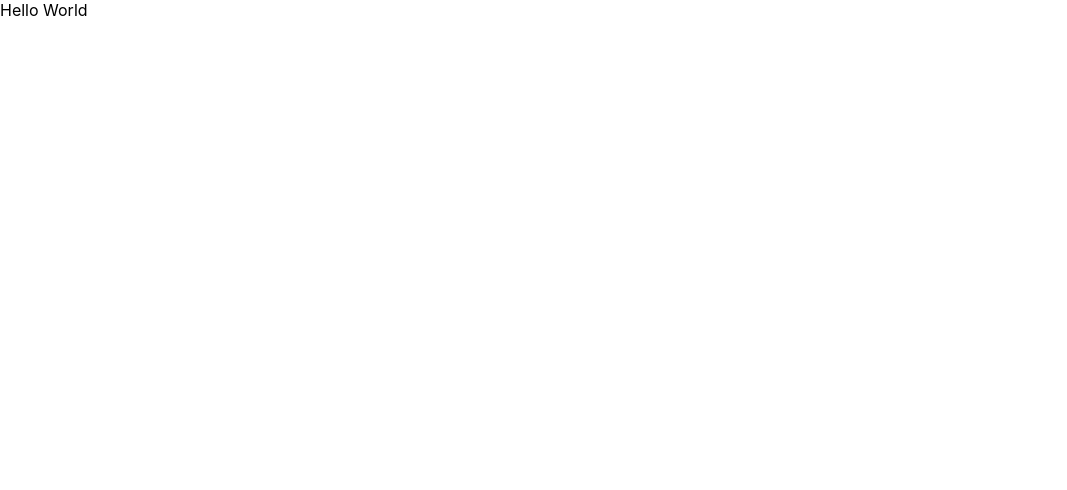
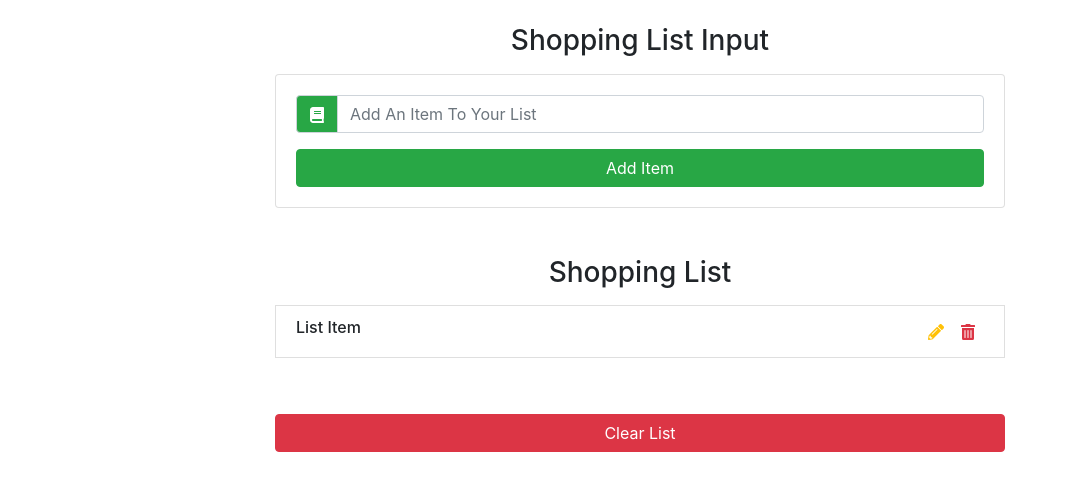
Before and after one commit to FelipeSoller/Shopping_List, a React (Create React App) app: page / in a window 1280 px wide. Shown: the top 490 px of the page, without its empty margins (0-1067 px from the left). Built offline with nearby package versions, Linux system fonts and the light colour scheme.

Commit message:
UI Creation

```diff
--- a/package.json
+++ b/package.json
@@ -7,9 +7,12 @@
     "@testing-library/react": "^11.1.0",
     "@testing-library/user-event": "^12.1.10",
     "boostrap": "^2.0.0",
+    "bootstrap": "^4.5.3",
     "react": "^17.0.1",
     "react-dom": "^17.0.1",
+    "react-icons": "^3.11.0",
     "react-scripts": "4.0.0",
+    "reactstrap": "^8.6.0",
     "uuid": "^8.3.1",
     "web-vitals": "^0.2.4"
   },
--- a/public/index.html
+++ b/public/index.html
@@ -10,34 +10,13 @@
       content="Web site created using create-react-app"
     />
     <link rel="apple-touch-icon" href="%PUBLIC_URL%/logo192.png" />
-    <!--
-      manifest.json provides metadata used when your web app is installed on a
-      user's mobile device or desktop. See https://developers.google.com/web/fundamentals/web-app-manifest/
-    -->
+
     <link rel="manifest" href="%PUBLIC_URL%/manifest.json" />
-    <!--
-      Notice the use of %PUBLIC_URL% in the tags above.
-      It will be replaced with the URL of the `public` folder during the build.
-      Only files inside the `public` folder can be referenced from the HTML.
 
-      Unlike "/favicon.ico" or "favicon.ico", "%PUBLIC_URL%/favicon.ico" will
-      work correctly both with client-side routing and a non-root public URL.
-      Learn how to configure a non-root public URL by running `npm run build`.
-    -->
-    <title>React App</title>
+    <title>Shopping List</title>
   </head>
   <body>
     <noscript>You need to enable JavaScript to run this app.</noscript>
     <div id="root"></div>
-    <!--
-      This HTML file is a template.
-      If you open it directly in the browser, you will see an empty page.
-
-      You can add webfonts, meta tags, or analytics to this file.
-      The build step will place the bundled scripts into the <body> tag.
-
-      To begin the development, run `npm start` or `yarn start`.
-      To create a production bundle, use `npm run build` or `yarn build`.
-    -->
   </body>
 </html>
--- a/src/App.js
+++ b/src/App.js
@@ -1,13 +1,27 @@
 import React, { Component } from 'react';
+import ShoppingInput from './components/ShoppingInput';
+import ShoppingList from './components/ShoppingList';
+
+import 'bootstrap/dist/css/bootstrap.min.css';
+import { v4 as uuidv4 } from 'uuid';
+uuidv4();
 
 class App extends Component {
   render() {
     return (
-      <div className="App">
-        Hello World
+      <div className="container">
+        <div className="row">
+          <div className="col-10 mx-auto col-md-8 mt-4">
+            <h3 className="text-capitalize text-center">
+              Shopping List Input
+            </h3>
+            <ShoppingInput />
+            <ShoppingList />
+          </div>
+        </div>
       </div>
     );
-  }
-}
+  };
+};
 
 export default App;
--- a/src/components/ShoppingInput.js
+++ b/src/components/ShoppingInput.js
@@ -1,11 +1,26 @@
-import React, { Component } from 'react'
+import React, { Component } from 'react';
+import { FaBook } from 'react-icons/fa';
 
 export default class ShoppingInput extends Component {
     render() {
         return (
-            <div>
-                Hello From Shopping Input
+            <div className="card card-body my-3">
+                <form>
+                    <div className="input-group">
+                        <div className="input-group-prepend">
+                            <div className="input-group-text bg-success text-white">
+                                <i className=""><FaBook /></i>
+                            </div>
+                        </div>
+                        <input
+                            type="text"
+                            className="form-control text-capitalize"
+                            placeholder="Add an item to your list"
+                        />
+                    </div>
+                    <button type="submit" className="btn btn-block btn-success mt-3">Add Item</button>
+                </form>
             </div>
-        )
-    }
-}
+        );
+    };
+};
--- a/src/components/ShoppingItem.js
+++ b/src/components/ShoppingItem.js
@@ -1,11 +1,20 @@
-import React, { Component } from 'react'
+import React, { Component } from 'react';
+import { FaPencilAlt, FaTrashAlt } from 'react-icons/fa';
 
 export default class ShoppingItem extends Component {
     render() {
         return (
-            <div>
-                Hello From ShoppingItem
-            </div>
-        )
-    }
-}
+            <li className="list-group-item text-capitalize d-flex justify-content-between my-2">
+                <h6>List Item</h6>
+                <div className="shopping-icon">
+                    <span className="mx-2 text-warning">
+                        <i><FaPencilAlt /></i>
+                    </span>
+                    <span className="mx-2 text-danger">
+                        <i><FaTrashAlt /></i>
+                    </span>
+                </div>
+            </li>
+        );
+    };
+};
--- a/src/components/ShoppingList.js
+++ b/src/components/ShoppingList.js
@@ -1,11 +1,19 @@
 import React, { Component } from 'react';
+import ShoppingItem from './ShoppingItem';
 
 export default class ShoppingList extends Component {
     render() {
         return (
-            <div>
-                Hello from ShoppingList
-            </div>
-        )
-    }
-}
+            <ul className="list-group my-5">
+                <h3 className="text-capitalize text-center">Shopping List</h3>
+                <ShoppingItem />
+                <button
+                    type="button"
+                    className="btn btn-danger text-capitalize mt-5"
+                >
+                    Clear List
+                </button>
+            </ul>
+        );
+    };
+};
```
Also changed, not shown: 1 other file (tests, documents, lock files or other folders).
